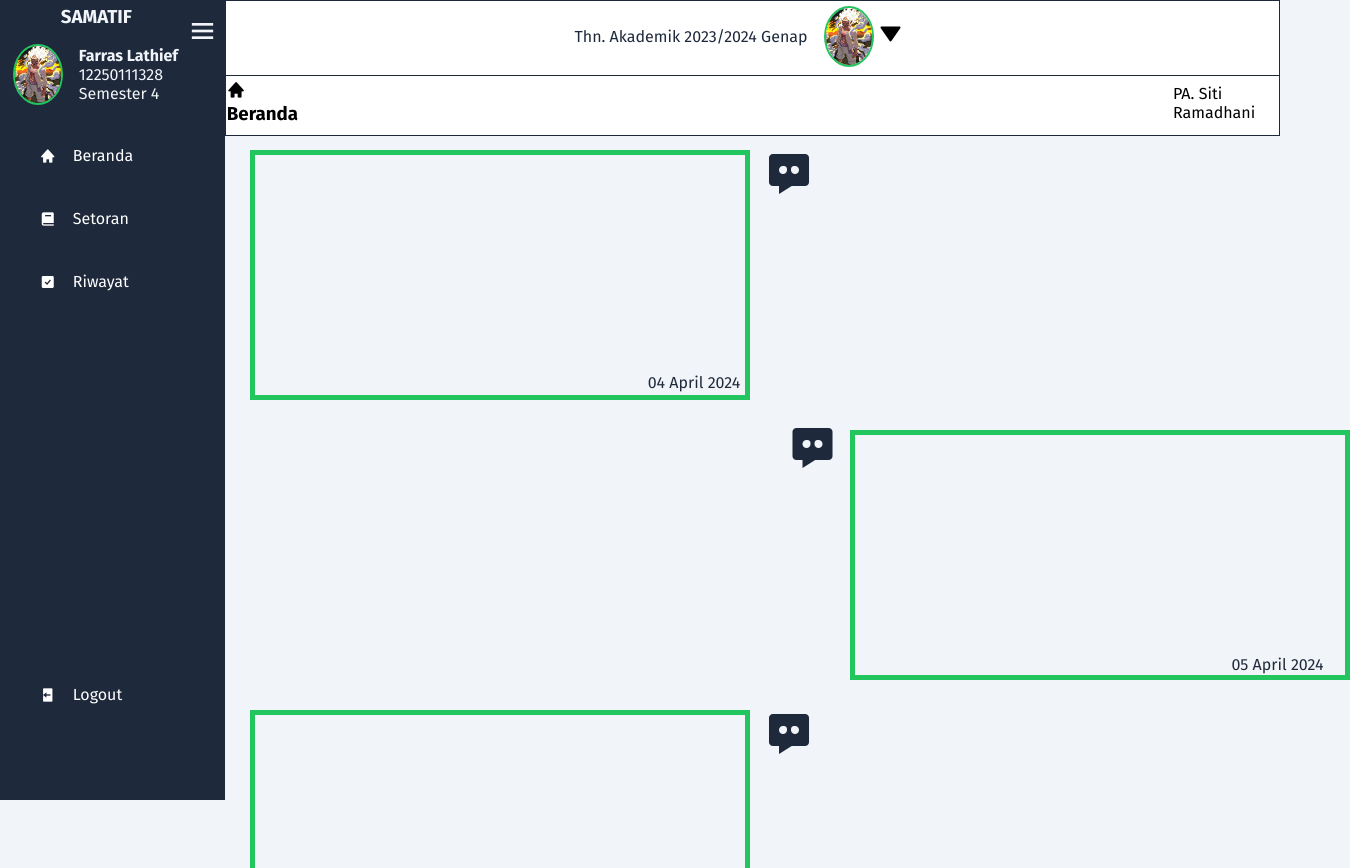
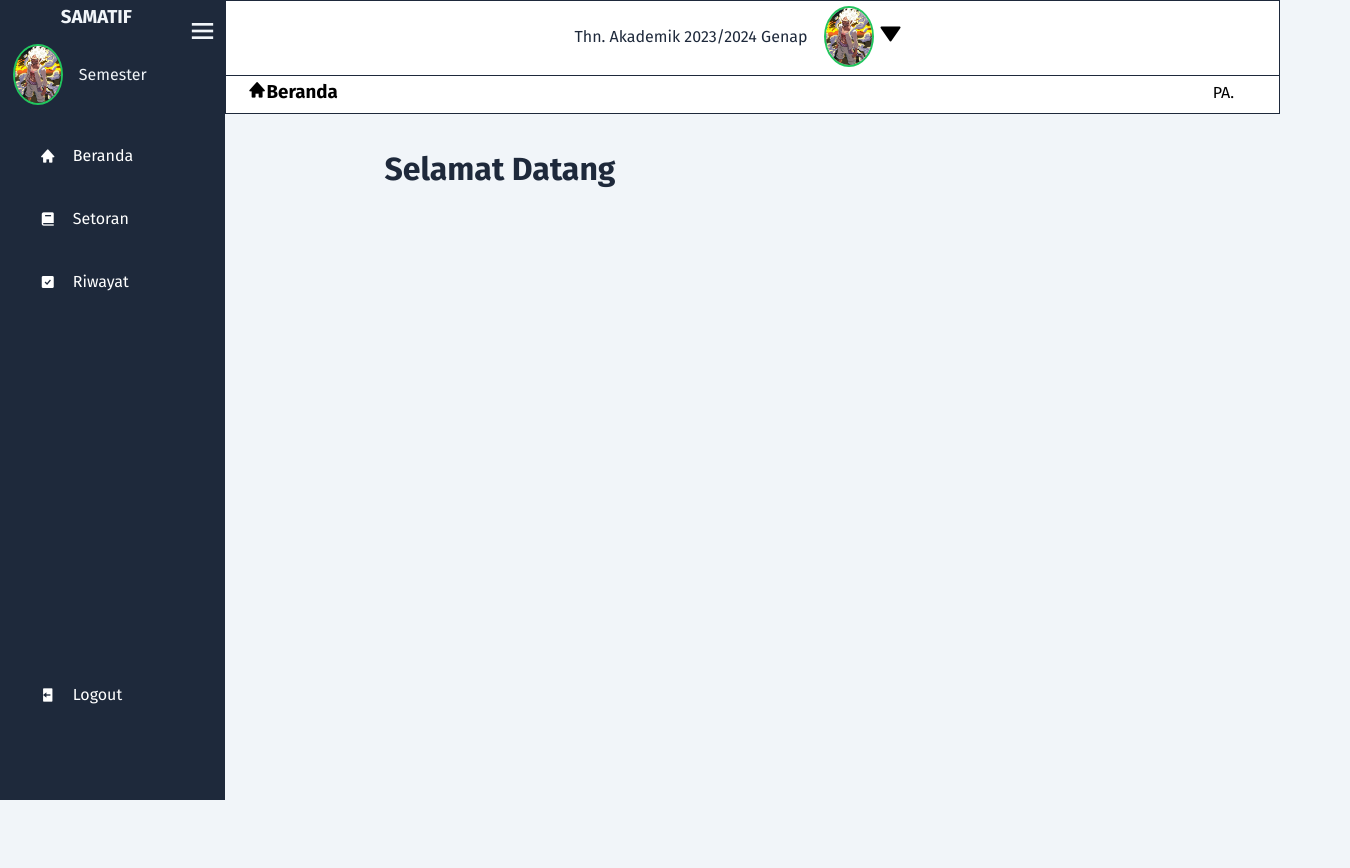
Before and after one commit to Farrasl/SAMATIF, a Vue app: page /Beranda in a window 1280 px wide. Shown: the top 868 px of the page, 1350 px wide, since content can reach past the window. After the commit the page ends 800 px from the top, so only its background shows below. Built offline with nearby package versions, Linux system fonts and the light colour scheme.

Commit message:
new commit

```diff
--- a/src/components/sidebardosen.vue
+++ b/src/components/sidebardosen.vue
@@ -8,8 +8,8 @@
 		<div class="user">
             <img src="../assets/gambar1.jpg" alt="foto" class="user-img">
 			<div>
-				<p class="bold">Siti Ramadhani</p>
-				<p>130517045</p>
+				<p class="bold">{{ userData.nama }}</p>
+				<p>{{ userData.nip }}</p>
 			</div>
 		</div>
 
@@ -49,12 +49,24 @@
 
 <script>
 export default {
-    methods: {
-        MenuSidebar() {
-            const sidebar = document.querySelector('.sidebar');
-            sidebar.classList.toggle('active');
-        }
+  data() {
+    return {
+      userData: {}  // Initialize userData
+    };
+  },
+  mounted() {
+    // Retrieve userData from localStorage or Vuex
+    const userData = JSON.parse(localStorage.getItem('userData'));
+    if (userData) {
+      this.userData = userData;
     }
+  },
+  methods: {
+    MenuSidebar() {
+      const sidebar = document.querySelector('.sidebar');
+      sidebar.classList.toggle('active');
+    }
+  }
 }
 </script>
 
--- a/src/components/sidebarmahasiswa.vue
+++ b/src/components/sidebarmahasiswa.vue
@@ -8,11 +8,12 @@
 		<div class="user">
     <img src="../assets/gambar1.jpg" alt="foto" class="user-img">
     <div>
-				<p class="bold">Farras Lathief</p>
-				<p>12250111328</p>
-				<p>Semester 4</p>
+        <p class="bold">{{ userData.nama }}</p>
+        <p>{{ userData.nim }}</p>
+        <p>Semester {{ userData.semester }}</p>
     </div>
 </div>
+
 		<ul>
 			<li>
 				<router-link to="/Beranda" class="button">
@@ -49,6 +50,18 @@
 
 <script>
 export default {
+  data() {
+    return {
+      userData: {}  // Initialize userData
+    };
+  },
+  mounted() {
+    // Retrieve userData from localStorage or Vuex
+    const userData = JSON.parse(localStorage.getItem('userData'));
+    if (userData) {
+      this.userData = userData;
+    }
+  },
   methods: {
     MenuSidebar() {
       const sidebar = document.querySelector('.sidebar');
@@ -57,7 +70,6 @@ export default {
   }
 }
 </script>
-
 
 <style>
 * {
--- a/src/views/berandadosen.vue
+++ b/src/views/berandadosen.vue
@@ -13,22 +13,10 @@
             <h3><i class="bx bxs-home"></i>Beranda</h3>
         </div>
     </div>
-	<div>
-            <div class="Beranda-item1">
-				<i class='bx bxs-message-dots'></i>
-				<span>04 April 2024</span>
     </div>
-            <div class="Beranda-item2">
-				<span>05 April 2024</span>
-				<i class='bx bxs-message-dots'></i>
+	<div class="welcome">
+		<h2 class="Selamatdatang">Selamat Datang <span class="namauser" style="font-style: italic;">{{ nama }}</span></h2>
 	</div>
-            <div class="Beranda-item3">
-				<i class='bx bxs-message-dots'></i>
-				<span>06 April 2024</span>
-            </div>
-        </div>
-    </div>
-
 </template>
 
 <script>
@@ -39,9 +27,26 @@ export default {
 	components: {
 	  Sidebar,
 	  Header
+	},
+	data() {
+	  return {
+		nama: '' // Inisialisasi variabel nama
+	  };
+	},
+	mounted() {
+	  this.getNamaUser(); // Panggil fungsi untuk mengambil nama pengguna saat komponen dimuat
+	},
+	methods: {
+	  getNamaUser() {
+		// Ambil data dari localStorage
+		const userData = localStorage.getItem('userData');
+		if (userData) {
+		  const { nama } = JSON.parse(userData); // Ambil nilai nama dari data JSON
+		  this.nama = nama; // Tetapkan nilai nama ke variabel data
 		}
 	  }
-
+	}
+  };
 </script>
 
 
--- a/src/views/berandamahasiswa.vue
+++ b/src/views/berandamahasiswa.vue
@@ -1,48 +1,76 @@
 <template>
 	<div class="app">
 	  <!-- Sidebar -->
-		<Sidebar/>
+	  <Sidebar />
 	  <!-- Header -->
 	  <Header />
 	  <!-- Content -->
 	  <router-view />
 	</div>
 
-    <div class="Isi-Beranda" >
-    <div class="Header-Beranda" >
+	<div class="Isi-Beranda">
+	  <div class="Header-Beranda">
 		<div class="beranda">
 		  <h3><i class="bx bxs-home"></i>Beranda</h3>
-            <span> PA. Siti Ramadhani</span>
-        </div>
-    </div>
-	<div>
-            <div class="Beranda-item1">
-				<i class='bx bxs-message-dots'></i>
-				<span>04 April 2024</span>
-            </div>
-            <div class="Beranda-item2">
-				<span>05 April 2024</span>
-				<i class='bx bxs-message-dots'></i>
-             </div>
-            <div class="Beranda-item3">
-				<i class='bx bxs-message-dots'></i>
-				<span>06 April 2024</span>
+		  <span>PA. {{ namaDosen }}</span>
 		</div>
 	  </div>
 	</div>
 
+	<div class="welcome">
+	  <h2 class="Selamatdatang">Selamat Datang <span class="namauser" style="font-style: italic;">{{ nama }}</span></h2>
+	</div>
   </template>
 
   <script>
   import Sidebar from '../components/sidebarmahasiswa.vue';
   import Header from '../components/header.vue';
+  import axios from 'axios';
 
   export default {
 	components: {
 	  Sidebar,
 	  Header
 	},
+	data() {
+	  return {
+		nama: '', // Inisialisasi variabel nama
+		namaDosen: '' // Inisialisasi variabel nama dosen
+	  };
+	},
+	mounted() {
+	  this.getNamaUser(); // Panggil fungsi untuk mengambil nama pengguna saat komponen dimuat
+	  this.getNamaDosen(); // Panggil fungsi untuk mengambil nama dosen saat komponen dimuat
+	},
+	methods: {
+	  getNamaUser() {
+		// Ambil data dari localStorage
+		const userData = localStorage.getItem('userData');
+		if (userData) {
+		  const { nama } = JSON.parse(userData); // Ambil nilai nama dari data JSON
+		  this.nama = nama; // Tetapkan nilai nama ke variabel data
 		}
+	  },
+	  async getNamaDosen() {
+		try {
+		  // Ambil NIM dari localStorage
+		  const userData = localStorage.getItem('userData');
+		  if (userData) {
+			const { nim } = JSON.parse(userData);
+			// Panggil endpoint dengan NIM yang diambil dari localStorage
+			const response = await axios.get(`/api/dosenpa/by-nim.php?nim=${nim}`);
+			if (response.data.status === 'success') {
+			  this.namaDosen = response.data.mahasiswa[0]['Nama Dosen PA']; // Tetapkan nama dosen PA ke variabel data
+			} else {
+			  console.error('Gagal mengambil data dosen:', response.data.message);
+			}
+		  }
+		} catch (error) {
+		  console.error('Error fetching dosen data:', error);
+		}
+	  }
+	}
+  };
   </script>
 
 
@@ -109,7 +137,6 @@ border: 1px solid var(--dark);
     align-items: center;
 }
 
-
 .beranda h3 {
     margin-right: 475px;
 }
@@ -118,84 +145,29 @@ border: 1px solid var(--dark);
     margin-left: 400px;
 }
 
-.Beranda-item1 {
-	display: grid;
-    gap: 50px;
-    padding: 15px;
+.welcome {
 	margin-top: 150px;
     margin-left: 250px;
 	width: 500px;
     height: 250px;
-    border: 2px solid #fff;
-    padding: 20px;
-    color:var(--dark);
-    text-align: center;
-    border: 5px solid var(--primary-alt);
 }
 
-.Beranda-item1 i {
-	font-size: 3rem;
-	margin-top: -25px;
-	margin-left: 490px;
+.desc {
+    margin-top: 10px;
+    margin-left: 250px;
+    max-width: 700px;
+    color: var(--dark);
+    font-size: 1.1rem;
+    line-height: 1.6;
 }
 
-.Beranda-item1 span {
-	margin-left: 300px;
-	margin-top: 125px;
+.Selamatdatang {
+    font-size: 2rem;
+    text-align: center;
+    color: var(--dark);
   }
 
-.Beranda-item2 {
-	display: grid;
-    gap: 50px;
-    padding: 15px;
-    margin-top: 30px;
-    margin-left: 850px;
-	width: 500px;
-    height: 250px;
-    border: 2px solid #fff;
-    padding: 20px;
-    color:var(--dark);
-    text-align: center;
-    border: 5px solid var(--primary-alt);
+.namauser {
+    color: var(--primary-alt);
   }
-
-.Beranda-item2 i {
-	font-size: 3rem;
-	margin-top: -300px;
-	margin-left: -575px;
-}
-
-.Beranda-item2 span {
-	margin-left: 355px;
-	margin-top: 200px;
-}
-
-.Beranda-item3 {
-	display: grid;
-    gap: 50px;
-    padding: 15px;
-    margin-top: 30px;
-    margin-left: 250px;
-	margin-bottom: 50px;
-	width: 500px;
-    height: 250px;
-    border: 2px solid #fff;
-    padding: 20px;
-    color:var(--dark);
-    text-align: center;
-    border: 5px solid var(--primary-alt);
-}
-
-.Beranda-item3 i {
-	font-size: 3rem;
-	margin-top: -25px;
-	margin-left: 490px;
-}
-
-.Beranda-item3 span {
-	margin-left: 300px;
-	margin-top: 125px;
-}
-
-
 </style>
--- a/src/views/login.vue
+++ b/src/views/login.vue
@@ -16,7 +16,7 @@
           <input type="text" placeholder="Username" v-model="username" required />
           <input type="password" placeholder="Password" v-model="password" required />
           <div>
-            <a class="lupa" href="#" @click="forgotPassword">Lupa Password?</a>
+            <a class="lupa" href="#" @click.prevent="forgotPassword">Lupa Password?</a>
           </div>
           <button type="submit">Login</button>
         </form>
@@ -40,7 +40,6 @@ export default {
   async login() {
   try {
     const loginUrl = '/api/index.php?action=login';
-
     const response = await axios.post(loginUrl, {
       username: this.username,
       password: this.password
@@ -52,8 +51,8 @@ export default {
     });
 
     console.log('Response:', response);
+    const data = response.data;
 
-        const data = response.data;
     if (data.token) {
       localStorage.setItem('token', data.token);
 
@@ -65,7 +64,10 @@ export default {
       });
 
       console.log(userResponse);
-          const userData = userResponse.data;
+      const userData = userResponse.data;  // Save userData
+
+      // Save userData to localStorage
+      localStorage.setItem('userData', JSON.stringify(userData));
 
       // Redirect based on user role
       if (userData.role === 'mahasiswa') {
@@ -78,24 +80,17 @@ export default {
     }
   } catch (error) {
     console.error('Error during login request:', error);
-        if (error.response) {
-          // Server responded with a status other than 200 range
-          console.error('Response data:', error.response.data);
-          console.error('Response status:', error.response.status);
-          console.error('Response headers:', error.response.headers);
-        } else if (error.request) {
-          // Request was made but no response was received
-          console.error('Request data:', error.request);
-        } else {
-          // Something else caused the error
-          console.error('Error message:', error.message);
+    // Handle errors
   }
-        alert('Terjadi kesalahan saat login.');
-      }
+},
+
+    forgotPassword() {
+      this.$router.push({ name: 'lupapassword' });
     }
   }
 };
 </script>
+
 
   <style lang="scss" scoped>
     .containerlogin {
--- a/src/views/riwayatmahasiswa.vue
+++ b/src/views/riwayatmahasiswa.vue
@@ -8,10 +8,10 @@
 	  <router-view />
 	</div>
 	<div class="Isi-Riwayat">
-    <div class="Header-Riwayat" >
+	  <div class="Header-Riwayat">
 		<div class="riwayat">
 		  <h3><i class="bx bxs-check-square"></i>Riwayat</h3>
-            <span> PA. Siti Ramadhani</span>
+		  <span> PA. {{ namaDosen }}</span>
 		</div>
 	  </div>
 	</div>
@@ -38,15 +38,14 @@
 	<div class="box">
 	  <ul>
 		<li v-for="skill in skills" :key="skill.lang">
- 		 		<div class="lang">{{skill.lang}}</div>
+		  <div class="lang">{{ skill.lang }}</div>
 		  <div class="bar">
 			<div class="progress" :style="{ background: skill.color, width: skill.percent + '%' }"></div>
- 		 			<span class="percent">{{skill.percent}}%</span>
+			<span class="percent">{{ skill.percent }}%</span>
 		  </div>
 		</li>
 	  </ul>
 	</div>
-
   </template>
 
   <script setup>
@@ -64,12 +63,29 @@ const skills = ref([
 	{ lang: "Sidang Tugas Akhir", percent: 0, color: "var(--dark)" },
   ]);
 
+  const namaDosen = ref('');
+
   onMounted(async () => {
 	try {
-    const setoranResponse = await axios.get('/api/setoran/by-nim.php?nim=122501');
+	  // Ambil nim dari localStorage
+	  const userData = localStorage.getItem('userData');
+	  const nim = userData ? JSON.parse(userData).nim : null;
+	  if (!nim) {
+		console.error('NIM not found in localStorage');
+		return;
+	  }
+
+	  // Ambil nama dosen PA dari endpoint
+	  const dosenResponse = await axios.get(`/api/dosenpa/by-nim.php?nim=${nim}`);
+	  const dosenData = dosenResponse.data.mahasiswa[0];
+	  namaDosen.value = dosenData ? dosenData['Nama Dosen PA'] : 'Tidak ditemukan';
+
+	  // Ambil data setoran
+	  const setoranResponse = await axios.get(`/api/setoran/by-nim.php?nim=${nim}`);
 	  setoranList.value = setoranResponse.data.setoran;
 
-    const skillsResponse = await axios.get('/api/setoran/sudahbelum.php?nim=122501');
+	  // Ambil data skills
+	  const skillsResponse = await axios.get(`/api/setoran/sudahbelum.php?nim=${nim}`);
 	  const { percentages } = skillsResponse.data;
 	  percentages.forEach((item) => {
 		const index = skills.value.findIndex((skill) => skill.lang === item.lang);
@@ -82,6 +98,7 @@ onMounted(async () => {
 	}
   });
   </script>
+
 
 <style>
 :root {
--- a/src/views/setoranmahasiswa.vue
+++ b/src/views/setoranmahasiswa.vue
@@ -84,19 +84,23 @@
   }
 
   async function fetchData() {
-	const nim = '122501'; // Ganti dengan NIM yang sesuai
+	const storedUserData = localStorage.getItem('userData');
+	const userData = storedUserData ? JSON.parse(storedUserData) : null;
+	const nim = userData ? userData.nim : null;
+
+	if (!nim) {
+	  console.error('NIM not found in localStorage');
+	  return;
+	}
 
 	try {
-	  const responseNama = await fetch(`/api/setoran/sudahbelum.php?nim=122501`);
+	  const responseNama = await fetch(`/api/setoran/sudahbelum.php?nim=${nim}`);
 	  const dataNama = await responseNama.json();
 	  mahasiswa.value = dataNama.Nama;
 
-	  const responseSetoran = await fetch(`/api/setoran/by-nim.php?nim=122501`);
+	  const responseSetoran = await fetch(`/api/setoran/by-nim.php?nim=${nim}`);
 	  const dataSetoran = await responseSetoran.json();
-	  setoran.value = dataSetoran.setoran.map(item => ({
-		...item,
-		persyaratan: getPersyaratan(item.nama_surah)
-	  }));
+	  setoran.value = dataSetoran.setoran.map(item => ({...item, persyaratan: getPersyaratan(item.nama_surah)}));
 
 	  const semuaSurah = dataNama.percentages.reduce((acc, curr) => acc.concat(curr.surah_names.map(surah => ({ nama_surah: surah }))), []);
 
@@ -121,7 +125,6 @@
 	fetchData();
   });
   </script>
-
 
 <style>
 :root {
```
Also changed, not shown: src/components/header.vue (+6 -2 lines), src/views/inputsetoran.vue (+9 -1 lines), src/views/lupapassword.vue (+31 -0 lines), src/views/riwayatdosen.vue (+7 -1 lines), src/views/setorandosen.vue (+7 -1 lines). Lines whose indentation alone changed are shown as unchanged.
